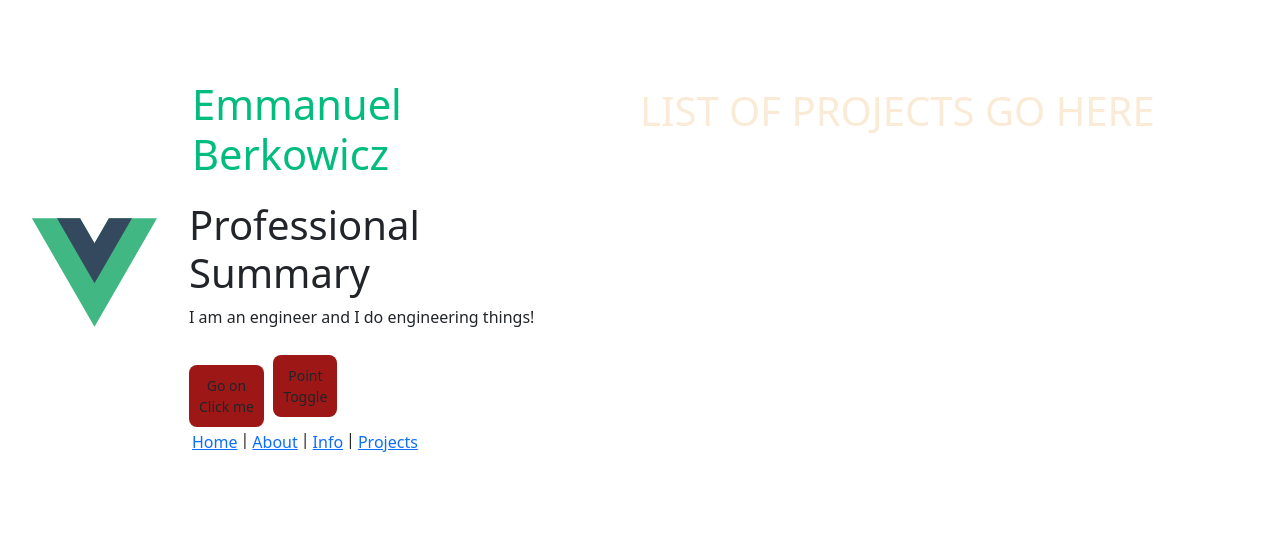
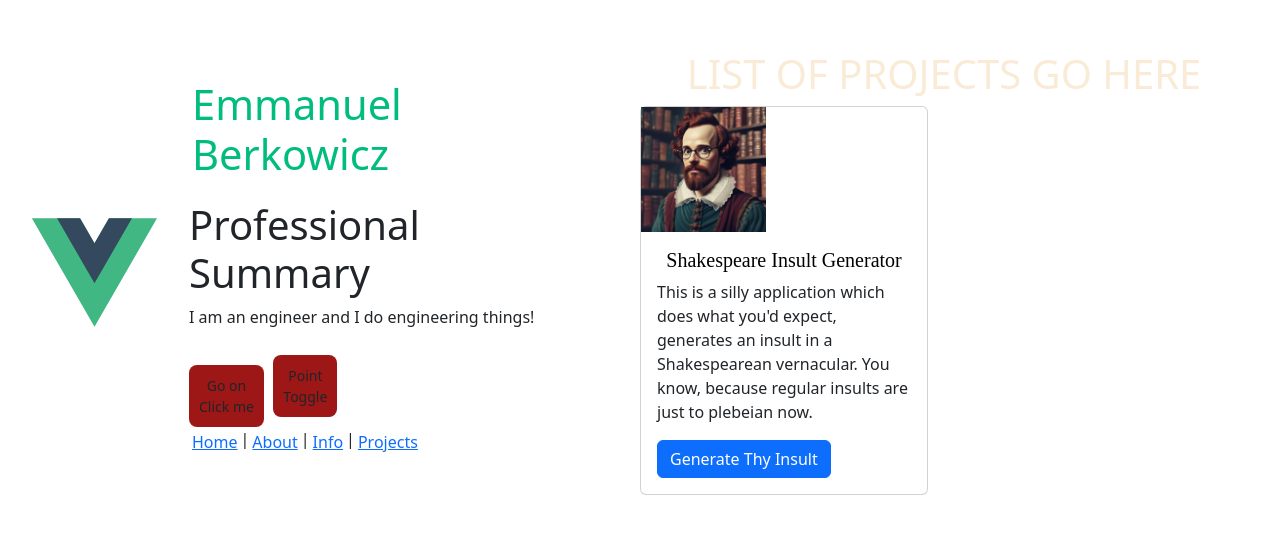
Before and after one commit to AnosVoldygod/emmanwebsite-, a Vue app: page /Projects in a window 1280 px wide. Shown: the part 128-662 px from the top of the page. Built offline with nearby package versions, Linux system fonts and the light colour scheme.

Commit message:
feat(Projects.vue): Shakespeare insult generator. Card style from BS assets: hipspeare image added.

```diff
--- a/src/views/Projects.vue
+++ b/src/views/Projects.vue
@@ -4,6 +4,22 @@
       <h1 style="text-align: center">LIST OF PROJECTS GO HERE</h1>
     </div>
   </header>
+
+  <main>
+    <div class="card" style="width: 18rem">
+      <img alt="Vue logo" class="logo" src="../assets/hipspeare.jpg" width="125" height="125" />
+      <div class="card-body">
+        <h5 class="card-title" style="text-align: center; color: black; font-family: cursive">
+          Shakespeare Insult Generator
+        </h5>
+        <p class="card-text">
+          This is a silly application which does what you'd expect, generates an insult in a
+          Shakespearean vernacular. You know, because regular insults are just to plebeian now.
+        </p>
+        <a href="#" class="btn btn-primary">Generate Thy Insult</a>
+      </div>
+    </div>
+  </main>
 </template>
 
 <style scoped>
```
Also changed, not shown: src/assets/hipspeare.jpg (added).
